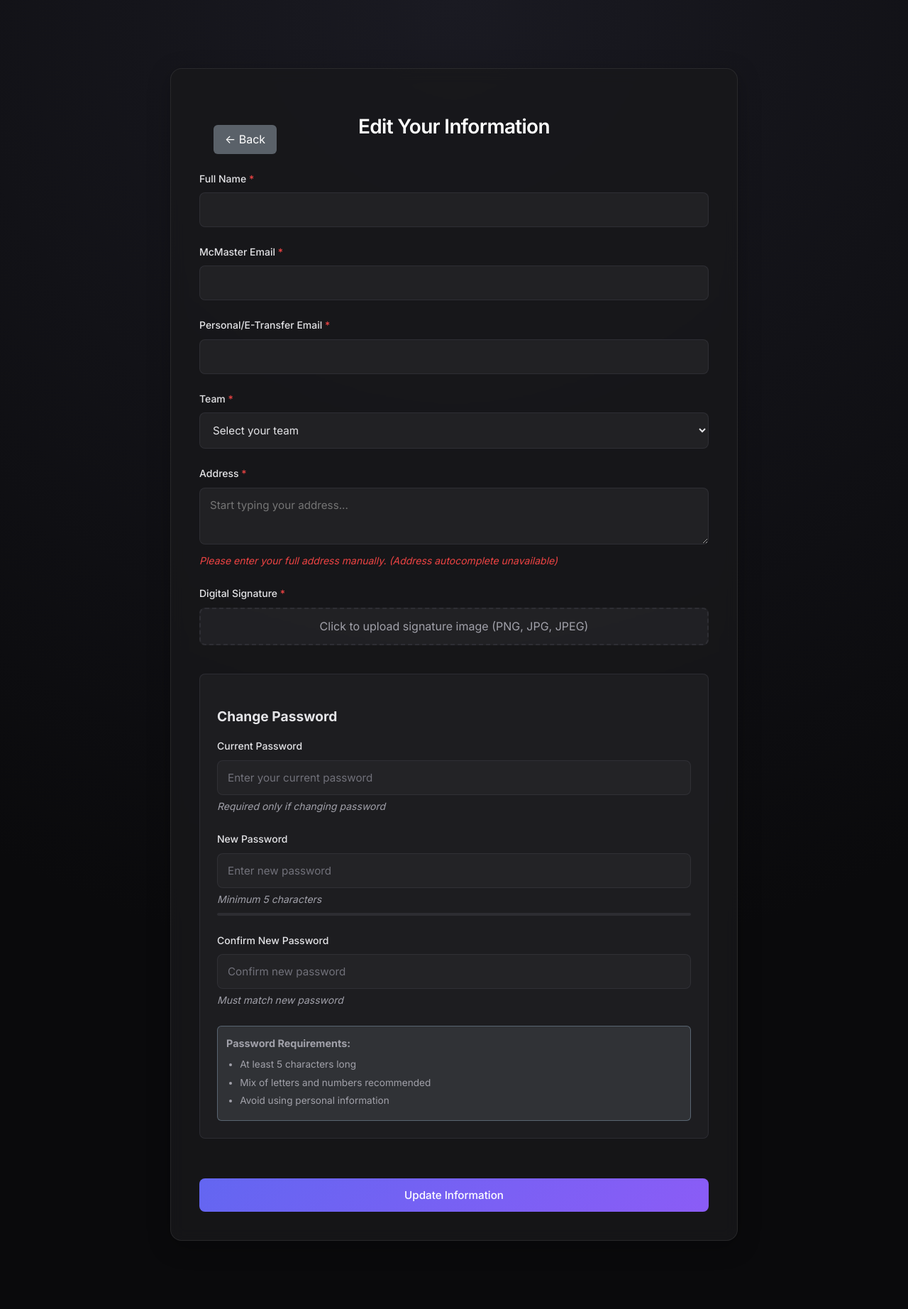
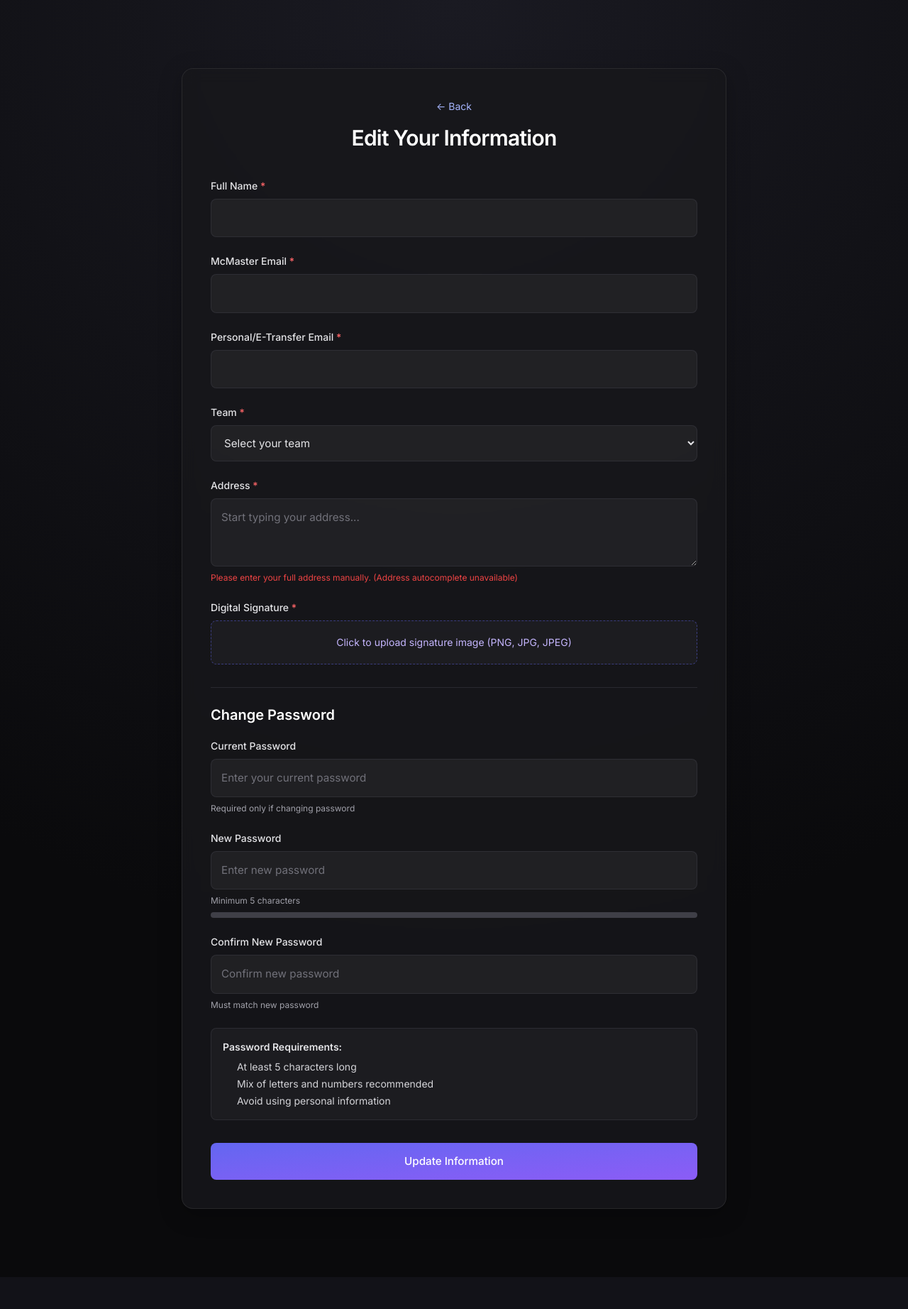
Before and after one commit to McMaster-Solar-Car-Project/purchase-request-site, a Python web app: template src/templates/edit_profile.html in a window 1280 px wide. Shown: the whole page at 71% size. After the commit the page ends 1745 px from the top, so only its background shows below. Run offline with Jinja, Linux system fonts and the light colour scheme; the template is opened without the code that fills it, so the values that code supplies are empty; style sheets or scripts are compiled from the project's sources.

Commit message:
feat: migrate edit profile page

```diff
--- a/src/templates/edit_profile.html
+++ b/src/templates/edit_profile.html
@@ -5,39 +5,39 @@
     <meta charset="UTF-8">
     <meta name="viewport" content="width=device-width, initial-scale=1.0">
     <title>{{ title }}</title>
-    <link rel="stylesheet" href="/static/css/styles.css">
+    <link rel="stylesheet" href="/static/css/output.css">
     <link rel="preconnect" href="https://fonts.googleapis.com">
     <link rel="preconnect" href="https://fonts.gstatic.com" crossorigin>
     <link href="https://fonts.googleapis.com/css2?family=Inter:wght@300;400;500;600;700&display=swap" rel="stylesheet">
 </head>
 
-<body class="login-body">
-    <div class="login-container wide">
-        <div class="login-header">
-            <a href="/dashboard?user_email={{ user.email }}&use_saved=true" id="back-link" class="dark-back-link">← Back</a>
-            <h1>Edit Your Information</h1>
+<body class="font-['Inter',-apple-system,BlinkMacSystemFont,sans-serif] m-0 py-12 bg-[#0a0a0c] bg-[radial-gradient(circle_at_50%_0%,#1a1a22_0%,#0a0a0c_70%)] leading-[1.6] min-h-screen text-[#e4e4e7] box-border overflow-y-auto">
+    <div class="max-w-3xl w-[92%] p-10 bg-[rgba(24,24,27,0.82)] rounded-2xl shadow-[0_8px_32px_rgba(0,0,0,0.25)] backdrop-blur-[10px] [-webkit-backdrop-filter:blur(10px)] border border-[rgba(255,255,255,0.08)] my-12 mx-auto">
+        <div class="text-center mb-10 relative">
+            <a href="/dashboard?user_email={{ user.email }}&use_saved=true" id="back-link" class="inline-flex items-center gap-1 text-sm text-[#a5b4fc] hover:text-[#c7d2fe] transition-colors mb-4">← Back</a>
+            <h1 class="m-0 text-3xl font-semibold tracking-[-0.025em] text-white">Edit Your Information</h1>
         </div>
 
         <form method="post" novalidate enctype="multipart/form-data">
-            <div class="login-form-group">
-                <label for="name">Full Name <span class="dark-required">*</span></label>
-                <input type="text" id="name" name="name" value="{{ user.name if user else '' }}" required>
+            <div class="mb-6">
+                <label for="name" class="block mb-2 font-medium text-sm text-[#e4e4e7]">Full Name <span class="text-red-400">*</span></label>
+                <input type="text" id="name" name="name" value="{{ user.name if user else '' }}" required class="w-full py-3.5 px-3.5 bg-[rgba(39,39,42,0.7)] border border-[rgba(63,63,70,0.5)] rounded-lg text-[0.95rem] transition-all duration-200 box-border text-[#e4e4e7] block caret-[#6366f1] focus:outline-none focus:border-[#6366f1] focus:shadow-[0_0_0_2px_rgba(99,102,241,0.2)] placeholder:text-[#71717a]">
             </div>
 
-            <div class="login-form-group">
-                <label for="email">McMaster Email <span class="dark-required">*</span></label>
-                <input type="email" id="email" name="email" value="{{ user.email if user else '' }}" required>
+            <div class="mb-6">
+                <label for="email" class="block mb-2 font-medium text-sm text-[#e4e4e7]">McMaster Email <span class="text-red-400">*</span></label>
+                <input type="email" id="email" name="email" value="{{ user.email if user else '' }}" required class="w-full py-3.5 px-3.5 bg-[rgba(39,39,42,0.7)] border border-[rgba(63,63,70,0.5)] rounded-lg text-[0.95rem] transition-all duration-200 box-border text-[#e4e4e7] block caret-[#6366f1] focus:outline-none focus:border-[#6366f1] focus:shadow-[0_0_0_2px_rgba(99,102,241,0.2)] placeholder:text-[#71717a]">
             </div>
 
-            <div class="login-form-group">
-                <label for="personal_email">Personal/E-Transfer Email <span class="dark-required">*</span></label>
+            <div class="mb-6">
+                <label for="personal_email" class="block mb-2 font-medium text-sm text-[#e4e4e7]">Personal/E-Transfer Email <span class="text-red-400">*</span></label>
                 <input type="email" id="personal_email" name="personal_email"
-                    value="{{ user.personal_email if user else '' }}" required>
+                    value="{{ user.personal_email if user else '' }}" required class="w-full py-3.5 px-3.5 bg-[rgba(39,39,42,0.7)] border border-[rgba(63,63,70,0.5)] rounded-lg text-[0.95rem] transition-all duration-200 box-border text-[#e4e4e7] block caret-[#6366f1] focus:outline-none focus:border-[#6366f1] focus:shadow-[0_0_0_2px_rgba(99,102,241,0.2)] placeholder:text-[#71717a]">
             </div>
 
-            <div class="login-form-group">
-                <label for="team">Team <span class="dark-required">*</span></label>
-                <select id="team" name="team" required>
+            <div class="mb-6">
+                <label for="team" class="block mb-2 font-medium text-sm text-[#e4e4e7]">Team <span class="text-red-400">*</span></label>
+                <select id="team" name="team" required class="w-full py-3.5 px-3.5 bg-[rgba(39,39,42,0.7)] border border-[rgba(63,63,70,0.5)] rounded-lg text-[0.95rem] transition-all duration-200 box-border text-[#e4e4e7] block caret-[#6366f1] focus:outline-none focus:border-[#6366f1] focus:shadow-[0_0_0_2px_rgba(99,102,241,0.2)]">
                     <option value="">Select your team</option>
                     <option value="Aeroshell" {% if user and user.team=='Aeroshell' %}selected{% endif %}>Aeroshell</option>
                     <option value="Battery" {% if user and user.team=='Battery' %}selected{% endif %}>Battery</option>
@@ -53,26 +53,26 @@
                 </select>
             </div>
 
-            <div class="login-form-group">
-                <label for="address">Address <span class="dark-required">*</span></label>
-                <textarea id="address" name="address" placeholder="Start typing your address..." required>{{ user.address if user else '' }}</textarea>
-                <small class="address-help">Start typing and select from suggestions for accurate address</small>
+            <div class="mb-6">
+                <label for="address" class="block mb-2 font-medium text-sm text-[#e4e4e7]">Address <span class="text-red-400">*</span></label>
+                <textarea id="address" name="address" placeholder="Start typing your address..." required class="w-full py-3.5 px-3.5 bg-[rgba(39,39,42,0.7)] border border-[rgba(63,63,70,0.5)] rounded-lg text-[0.95rem] transition-all duration-200 box-border text-[#e4e4e7] block caret-[#6366f1] focus:outline-none focus:border-[#6366f1] focus:shadow-[0_0_0_2px_rgba(99,102,241,0.2)] placeholder:text-[#71717a] min-h-24 resize-y">{{ user.address if user else '' }}</textarea>
+                <small class="address-help block mt-2 text-xs text-[#a1a1aa]">Start typing and select from suggestions for accurate address</small>
             </div>
 
-            <div class="login-form-group">
-                <label for="signature">Digital Signature <span class="dark-required">*</span></label>
-                <div class="dark-file-input-wrapper">
-                    <div class="dark-file-input">
+            <div class="mb-8">
+                <label for="signature" class="block mb-2 font-medium text-sm text-[#e4e4e7]">Digital Signature <span class="text-red-400">*</span></label>
+                <div>
+                    <div class="relative flex flex-col items-center justify-center text-center gap-2 border border-dashed border-[rgba(99,102,241,0.45)] bg-[rgba(39,39,42,0.45)] rounded-lg py-5 px-4">
                         <input type="file" id="signature" name="signature" accept=".png,.jpg,.jpeg"
-                            onchange="updateFileName(this, 'signature-name')">
-                        <span>Click to upload signature image (PNG, JPG, JPEG)</span>
+                            onchange="updateFileName(this, 'signature-name')" class="absolute inset-0 w-full h-full opacity-0 cursor-pointer">
+                        <span class="text-sm text-[#c4b5fd]">Click to upload signature image (PNG, JPG, JPEG)</span>
                     </div>
-                    <div id="signature-name" class="dark-file-name"></div>
+                    <div id="signature-name" class="mt-2 text-sm text-[#a1a1aa]"></div>
                 </div>
                 {% if user and user.signature_data %}
-                <div class="signature-info">
-                    <small>Leave blank to keep your current signature</small>
-                    <a href="{{ signature_data_url }}" target="_blank" rel="noopener noreferrer" class="preview-signature-btn">View Current</a>
+                <div class="mt-3 flex items-center justify-between gap-3 flex-wrap">
+                    <small class="text-xs text-[#a1a1aa]">Leave blank to keep your current signature</small>
+                    <a href="{{ signature_data_url }}" target="_blank" rel="noopener noreferrer" class="inline-flex items-center px-3 py-1.5 rounded-md border border-[rgba(99,102,241,0.4)] text-sm text-[#c4b5fd] hover:bg-[rgba(99,102,241,0.15)] transition-colors">View Current</a>
                 </div>
                 <script>
                     document.addEventListener('DOMContentLoaded', function() {
@@ -83,36 +83,36 @@
             </div>
 
             <!-- Password Change Section -->
-            <div class="dark-password-section">
-                <h3>Change Password</h3>
+            <div class="mt-8 pt-6 border-t border-[rgba(63,63,70,0.5)]">
+                <h3 class="m-0 mb-5 text-xl font-semibold text-white">Change Password</h3>
 
-                <div class="login-form-group">
-                    <label for="current_password">Current Password</label>
+                <div class="mb-6">
+                    <label for="current_password" class="block mb-2 font-medium text-sm text-[#e4e4e7]">Current Password</label>
                     <input type="password" id="current_password" name="current_password"
-                        placeholder="Enter your current password">
-                    <small>Required only if changing password</small>
+                        placeholder="Enter your current password" class="w-full py-3.5 px-3.5 bg-[rgba(39,39,42,0.7)] border border-[rgba(63,63,70,0.5)] rounded-lg text-[0.95rem] transition-all duration-200 box-border text-[#e4e4e7] block caret-[#6366f1] focus:outline-none focus:border-[#6366f1] focus:shadow-[0_0_0_2px_rgba(99,102,241,0.2)] placeholder:text-[#71717a]">
+                    <small class="block mt-2 text-xs text-[#a1a1aa]">Required only if changing password</small>
                 </div>
 
-                <div class="login-form-group">
-                    <label for="new_password">New Password</label>
+                <div class="mb-6">
+                    <label for="new_password" class="block mb-2 font-medium text-sm text-[#e4e4e7]">New Password</label>
                     <input type="password" id="new_password" name="new_password" placeholder="Enter new password"
-                        minlength="5" oninput="checkPasswordStrength()">
-                    <small>Minimum 5 characters</small>
-                    <div class="password-strength" id="password-strength">
-                        <div class="password-strength-bar"></div>
+                        minlength="5" oninput="checkPasswordStrength()" class="w-full py-3.5 px-3.5 bg-[rgba(39,39,42,0.7)] border border-[rgba(63,63,70,0.5)] rounded-lg text-[0.95rem] transition-all duration-200 box-border text-[#e4e4e7] block caret-[#6366f1] focus:outline-none focus:border-[#6366f1] focus:shadow-[0_0_0_2px_rgba(99,102,241,0.2)] placeholder:text-[#71717a]">
+                    <small class="block mt-2 text-xs text-[#a1a1aa]">Minimum 5 characters</small>
+                    <div class="mt-2 h-2 w-full rounded-full bg-zinc-700 overflow-hidden" id="password-strength">
+                        <div class="h-full w-0 bg-zinc-700 transition-all duration-300"></div>
                     </div>
                 </div>
 
-                <div class="login-form-group">
-                    <label for="confirm_password">Confirm New Password</label>
+                <div class="mb-6">
+                    <label for="confirm_password" class="block mb-2 font-medium text-sm text-[#e4e4e7]">Confirm New Password</label>
                     <input type="password" id="confirm_password" name="confirm_password"
-                        placeholder="Confirm new password" oninput="checkPasswordMatch()">
-                    <small id="password-match-message">Must match new password</small>
+                        placeholder="Confirm new password" oninput="checkPasswordMatch()" class="w-full py-3.5 px-3.5 bg-[rgba(39,39,42,0.7)] border border-[rgba(63,63,70,0.5)] rounded-lg text-[0.95rem] transition-all duration-200 box-border text-[#e4e4e7] block caret-[#6366f1] focus:outline-none focus:border-[#6366f1] focus:shadow-[0_0_0_2px_rgba(99,102,241,0.2)] placeholder:text-[#71717a]">
+                    <small id="password-match-message" class="block mt-2 text-xs text-[#a1a1aa]">Must match new password</small>
                 </div>
 
-                <div class="dark-password-requirements">
-                    <h4>Password Requirements:</h4>
-                    <ul>
+                <div class="rounded-lg border border-[rgba(63,63,70,0.5)] bg-[rgba(39,39,42,0.45)] p-4">
+                    <h4 class="m-0 mb-2 text-sm font-semibold text-zinc-200">Password Requirements:</h4>
+                    <ul class="m-0 pl-5 space-y-1 text-sm text-zinc-300">
                         <li>At least 5 characters long</li>
                         <li>Mix of letters and numbers recommended</li>
                         <li>Avoid using personal information</li>
@@ -120,7 +120,7 @@
                 </div>
             </div>
 
-            <button type="submit" class="login-btn">Update Information</button>
+            <button type="submit" class="w-full py-3.5 px-3.5 bg-gradient-to-br from-[#6366f1] to-[#8b5cf6] text-white border-none rounded-lg text-[0.95rem] font-medium cursor-pointer transition-all duration-200 mt-8 hover:from-[#4f46e5] hover:to-[#7c3aed] hover:shadow-[0_4px_12px_rgba(99,102,241,0.3)] hover:-translate-y-px">Update Information</button>
         </form>
     </div>
 
```
